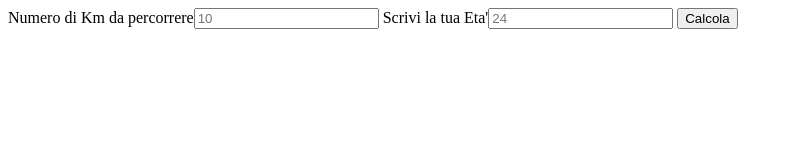
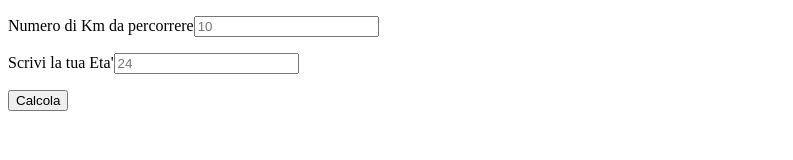
Before and after one commit to SimoneZoroddu/js-biglietto-treno-form, a plain HTML site: page Milestone 1/index.html in a window 1280 px wide. Shown: the whole page, without its empty margins (0-793 px from the left). Drawn offline with Linux system fonts and the light colour scheme.

Commit message:
adjust in html

```diff
--- a/Milestone 1/index.html
+++ b/Milestone 1/index.html
@@ -9,8 +9,8 @@
 
 <body>
     <form action="">
-        Numero di Km da percorrere<input type="text" class="inputKm" placeholder="10">
-        Scrivi la tua Eta'<input type="text" class="inputAge" placeholder="24">
+        <p>Numero di Km da percorrere<input type="text" class="inputKm" placeholder="10"></p>
+        <p>Scrivi la tua Eta'<input type="text" class="inputAge" placeholder="24"></p>
         <button>Calcola</button>
         <div class="recapData"></div>
         <div class="price"></div>
```
